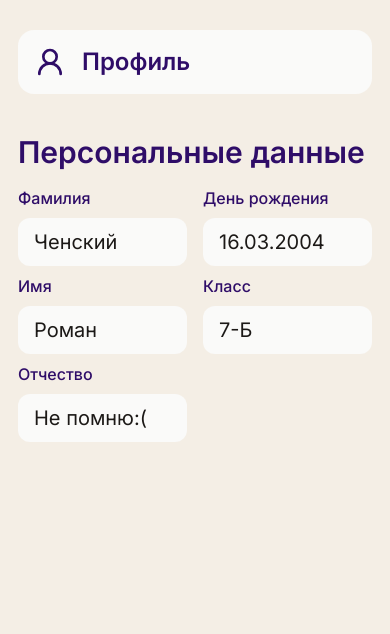
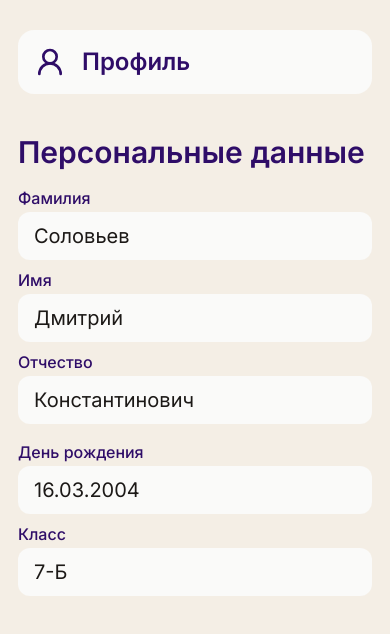
Before and after one commit to d1s0l/front-for-diary, a Next.js app: page /account in a window 390 px wide. Shown: the top 634 px of the page. Built offline with nearby package versions, Linux system fonts and the light colour scheme.

Commit message:
adaptive-for-ProfilePage

```diff
--- a/src/app/account/page.tsx
+++ b/src/app/account/page.tsx
@@ -1,19 +1,20 @@
 'use client'
 import React from 'react';
 import { User2 } from 'lucide-react'
+import { DataField } from '../components/layout/ui/DataField';
 
 interface UserProfile {
+    lastName: string;
     firstName: string;
     middleName: string;
-    lastName: string;
     birthYear: string;
     clasName: string;
 }
 
 const staticUserData: UserProfile = {
-    firstName: 'Роман',
-    middleName: 'Не помню:(',
-    lastName: 'Ченский',
+    lastName: 'Соловьев',
+    firstName: 'Дмитрий',
+    middleName: 'Константинович',
     birthYear: '16.03.2004',
     clasName: '7-Б',
 };
@@ -33,42 +34,17 @@ const AccountPage: React.FC = () => {
         <div className=''>
           <p className='text-3xl font-semibold text-violet-950 mb-4'>Персональные данные</p>
 
-          <div className='flex flex-row gap-4'>
-          {/* Первая колонка */}
+          <div className='flex flex-col gap-4 md:flex-row'>
+            {/* Первая колонка */}
             <div className='flex-1 flex flex-col gap-2'>
-              <div className='flex flex-col gap-2'>
-                <p className='font-medium text-violet-950'>Фамилия</p>
-                <div className='flex items-center px-4 text-xl font-normal text-stone-900 h-12 bg-stone-50 rounded-xl '>
-                  {userData.lastName}
-                </div>
-              </div>
-              <div className='flex flex-col gap-2'>
-                <p className='font-medium text-violet-950'>Имя</p>
-                <div className='flex items-center px-4 text-xl font-normal text-stone-900 h-12 bg-stone-50 rounded-xl '>
-                  {userData.firstName}
-                </div>
-              </div>
-              <div className='flex flex-col gap-2'>
-                <p className='font-medium text-violet-950'>Отчество</p>
-                <div className='flex items-center px-4 text-xl font-normal text-stone-900 h-12 bg-stone-50 rounded-xl '>
-                  {userData.middleName}
-                </div>
-              </div>
+              <DataField label='Фамилия' value={userData.lastName} />
+              <DataField label="Имя" value={userData.firstName} />
+              <DataField label="Отчество" value={userData.middleName} />
             </div>
-          {/* Вторая колонка */}
+            {/* Вторая колонка */}
             <div className='flex-1 flex flex-col gap-2'>
-              <div className='flex flex-col gap-2'>
-                <p className='font-medium text-violet-950'>День рождения</p>
-                <div className='flex items-center px-4 text-xl font-normal text-stone-900 h-12 bg-stone-50 rounded-xl '>
-                  {userData.birthYear}
-                </div>
-              </div>
-              <div className='flex flex-col gap-2'>
-                <p className='font-medium text-violet-950'>Класс</p>
-                <div className='flex items-center px-4 text-xl font-normal text-stone-900 h-12 bg-stone-50 rounded-xl '>
-                  {userData.clasName}
-                </div>
-              </div>
+              <DataField label="День рождения" value={userData.birthYear} />
+              <DataField label='Класс' value={userData.clasName} />
             </div>
           </div>
         </div>
--- a/src/app/auth/layout.tsx
+++ b/src/app/auth/layout.tsx
@@ -1,5 +1,11 @@
-export default function AuthLayout({ children }: { children: React.ReactNode }) {
-    return (
-        <>{children}</>
-    )
-  }
+export default function AuthLayout({
+  children,
+}: {
+  children: React.ReactNode
+}) {
+  return (
+    <div className="min-h-screen">
+      {children} {/* Без Sidebar */}
+    </div>
+  )
+}
--- a/src/app/components/layout/layout.tsx
+++ b/src/app/components/layout/layout.tsx
@@ -1,16 +1,17 @@
-import type { PropsWithChildren } from "react"
-import { Sidebar } from "./sidebar/Sidebar"
-import styles from './layout.module.scss'
+'use client';
 
-export default function LayoutClient({
-  children
-}: PropsWithChildren<unknown>) {
+import { Sidebar } from './sidebar/Sidebar'
+
+export function MainLayout({
+  children,
+}: {
+  children: React.ReactNode
+}) {
   return (
-    <main className='flex'>
+    <main className="flex">
       <div className="hidden lg:block">
         <Sidebar />
       </div>
-
       <section className="w-full lg:w-[calc(100%-16rem)]">
         {children}
       </section>
--- a/src/app/components/layout/sidebar/Sidebar.tsx
+++ b/src/app/components/layout/sidebar/Sidebar.tsx
@@ -2,7 +2,6 @@
 import { usePathname } from 'next/navigation'
 import { Award, BookCheck, BookOpen, Calendar, ChartNoAxesCombined, HomeIcon, MessageSquareText, Newspaper, User2 } from 'lucide-react';
 import Link from 'next/link';
-import styles from "./Sidebar.module.scss"
 
 export function Sidebar() {
 
--- /dev/null
+++ b/src/app/components/layout/ui/DataField.tsx
@@ -0,0 +1,33 @@
+'use client';
+
+import { cn } from '@/lib/utils';
+
+interface DataFieldProps {
+    label: string;
+    value: string | number;
+    className?: string;
+    labelClassName?: string;
+    valueClassName?: string;
+  }
+
+  export const DataField = ({
+    label,
+    value,
+    className,
+    labelClassName,
+    valueClassName
+  }: DataFieldProps) => {
+    return (
+      <div className={cn('flex flex-col gap-0.5 sm:gap-1 md:gap-2', className)}>
+        <p className={cn('font-medium text-violet-950', labelClassName)}>
+          {label}
+        </p>
+        <div className={cn(
+          'flex items-center px-4 text-xl font-normal text-stone-900 h-12 bg-stone-50 rounded-xl',
+          valueClassName
+        )}>
+          {value}
+        </div>
+      </div>
+    );
+  };
--- a/src/app/layout.tsx
+++ b/src/app/layout.tsx
@@ -2,7 +2,7 @@ import type { Metadata } from "next";
 import { Geist, Geist_Mono } from "next/font/google";
 import "./globals.css";
 import { Inter } from 'next/font/google';
-import LayoutClient from "./components/layout/layout";
+import { MainLayout } from './components/layout/layout';
 
 const inter = Inter({ subsets: ['latin'] });
 
@@ -19,8 +19,9 @@ export default function RootLayout({
   return (
     <html lang="en">
       <body className={`${inter} antialiased`}>
-        <LayoutClient>{children}</LayoutClient>
-
+        <MainLayout>
+          {children}
+        </MainLayout>
       </body>
     </html>
   );
--- a/tsconfig.json
+++ b/tsconfig.json
@@ -21,7 +21,8 @@
     ],
     "paths": {
       "@/*": ["./src/*"]
-    }
+    },
+    "baseUrl": "."
   },
   "include": ["next-env.d.ts", "**/*.ts", "**/*.tsx", ".next/types/**/*.ts"],
   "exclude": ["node_modules"]
```
Also changed, not shown: src/app/auth/register/page.tsx (deleted), src/lib/utils.ts (renamed from src/app/lib/utils.ts). Lines whose indentation alone changed are shown as unchanged.
